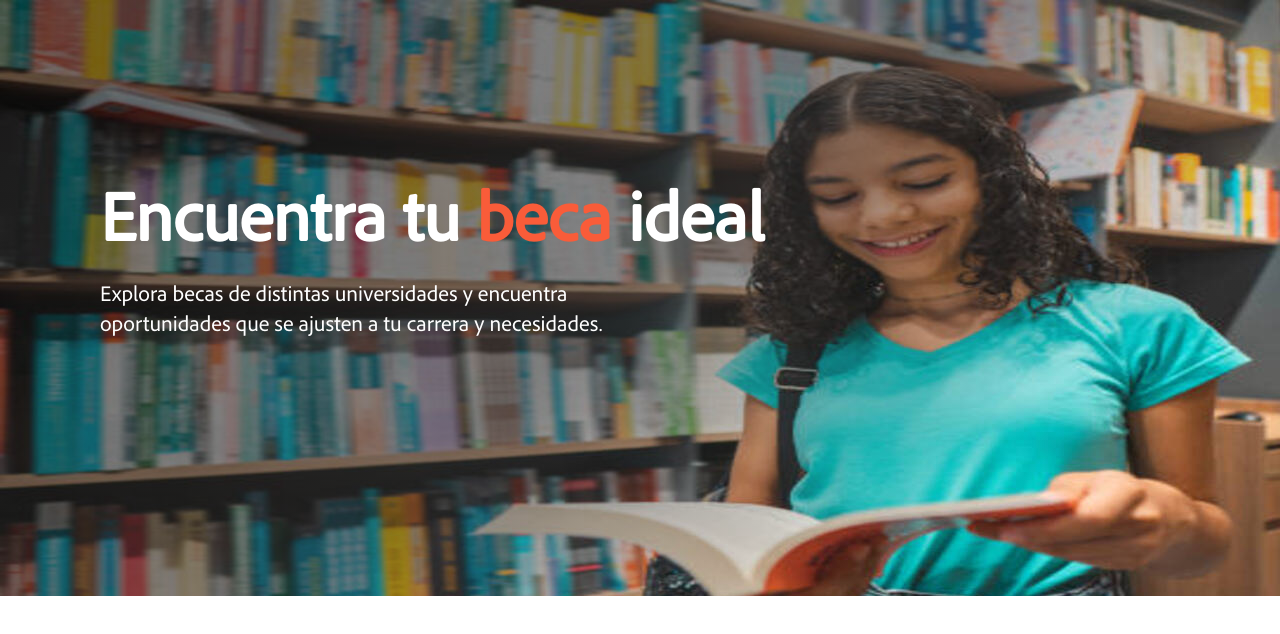
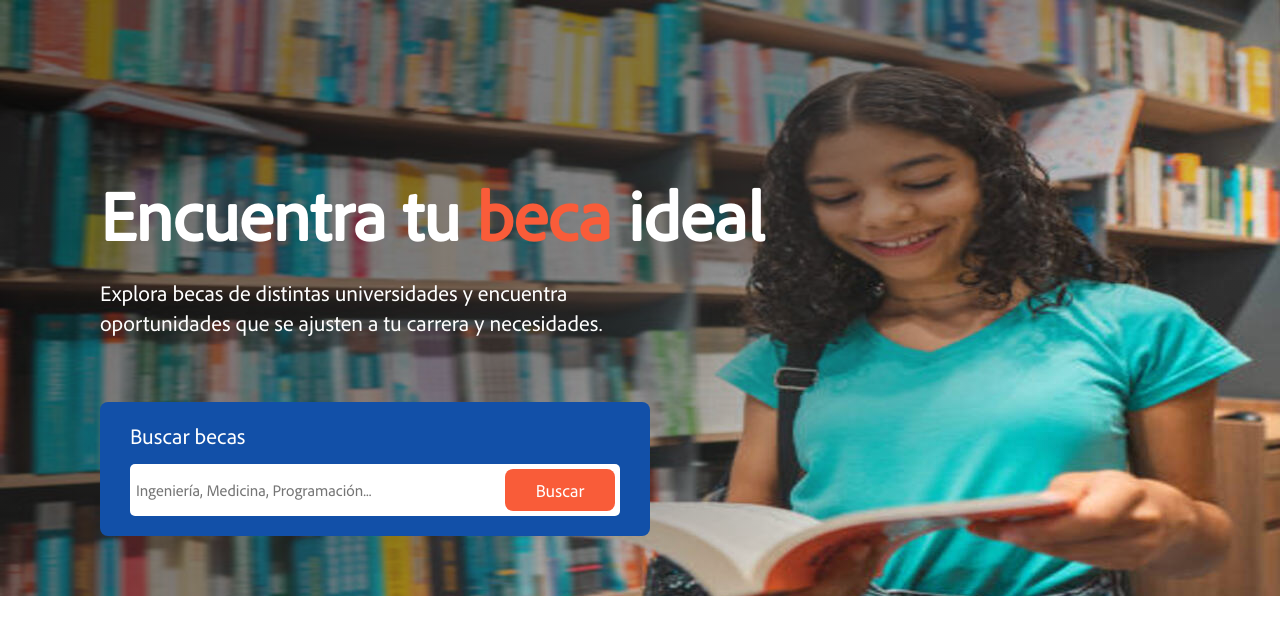
Before and after one commit to AlexanderCassiani/unibecas, a React (Vite) app in the folder frontend/: page / in a window 1280 px wide. Shown: the top 634 px of the page. Built offline with nearby package versions, Linux system fonts and the light colour scheme.

Commit message:
Feat: agrega el componente de búsqueda

```diff
--- a/frontend/src/home/components/hero/Hero.jsx
+++ b/frontend/src/home/components/hero/Hero.jsx
@@ -1,4 +1,5 @@
 import "./hero.css";
+import Input from "../../../components/input/Input";
 
 const Hero = () => {
   return (
@@ -11,6 +12,16 @@ const Hero = () => {
           Explora becas de distintas universidades y encuentra oportunidades que
           se ajusten a tu carrera y necesidades.
         </p>
+        <div className="hero-buscador">
+          <Input
+            id="buscador"
+            type="text"
+            textoLabel="Buscar becas"
+            placeholder="Ingeniería, Medicina, Programación..."
+            className="buscador-input"
+          />
+          <button className="buscador-boton">Buscar</button>
+        </div>
       </div>
     </div>
   );
--- a/frontend/src/home/components/hero/hero.css
+++ b/frontend/src/home/components/hero/hero.css
@@ -48,3 +48,43 @@
   max-width: 550px;
   line-height: 1.35;
 }
+
+.hero-buscador {
+  max-width: 550px;
+  background-color: var(--secondary-color);
+  border-radius: 8px;
+  padding: 20px 30px;
+  margin-top: 45px;
+  display: flex;
+  flex-direction: column;
+  position: relative;
+}
+
+.hero-buscador .buscador-input {
+  padding: 16px 6px;
+  margin-top: 10px;
+  padding-right: 125px;
+}
+
+.hero-buscador label {
+  font-size: 22px !important;
+}
+
+.hero-buscador span {
+  text-shadow: 0 0 40px #eee;
+}
+
+.buscador-boton {
+  background-color: var(--primary-color);
+  color: white;
+  font-size: 18px;
+  padding: 10px;
+  border-radius: 8px;
+  border: none;
+  width: 110px;
+  position: absolute;
+  right: 35px;
+  position: absolute;
+  top: 67px;
+  cursor: pointer;
+}
```
